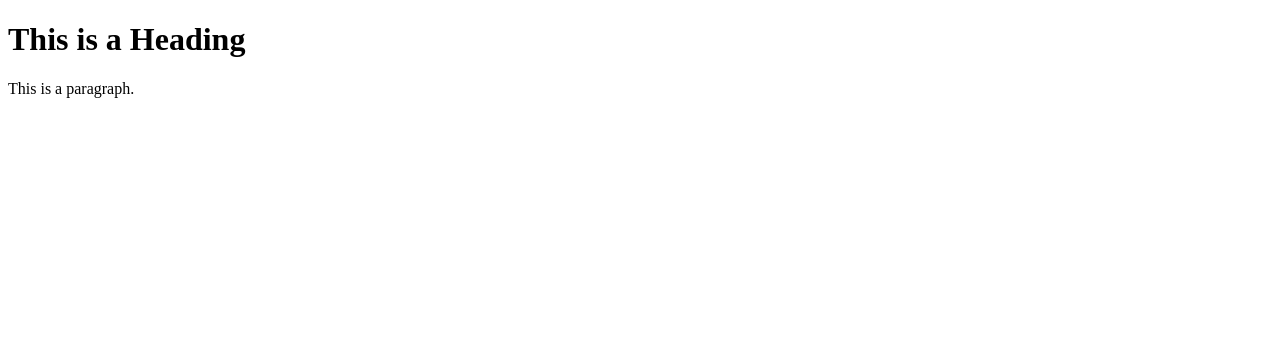
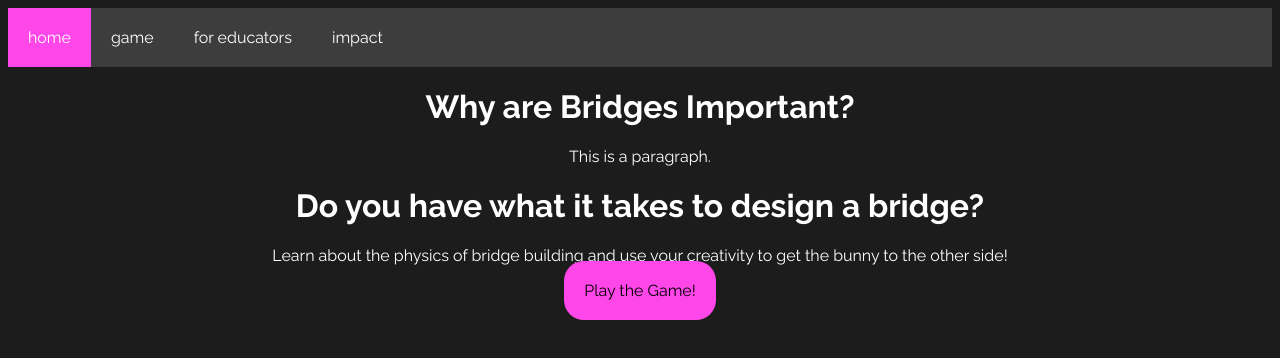
Before and after one commit to paulieHD/bridgebuilder, a plain HTML site: page index.html in a window 1280 px wide. Drawn offline with Linux system fonts and the light colour scheme.

Commit message:
settingup

```diff
--- a/index.html
+++ b/index.html
@@ -1,12 +1,31 @@
 <!DOCTYPE html>
 <html>
 <head>
+    <link rel="preconnect" href="https://fonts.googleapis.com">
+    <link rel="preconnect" href="https://fonts.gstatic.com" crossorigin>
+    <link href="https://fonts.googleapis.com/css2?family=Raleway:ital,wght@0,100..900;1,100..900&display=swap" rel="stylesheet">
+<link rel="stylesheet" href="styles.css">
 <title>hello world</title>
 </head>
 <body>
+    <ul class="menu">
+        <li><a href="index.html" class="active">home</a></li>
+        <li><a href="game.html">game</a></li>
+        <li><a href="about.html">for educators</a></li>
+        <li><a href="impact.html">impact</a></li>
+    </ul>
 
-<h1>This is a Heading</h1>
+<div style="text-align:center;">
+    <h1>Why are Bridges Important?</h1>
 <p>This is a paragraph.</p>
+<h1>Do you have what it takes to design a bridge?</h1>
+<p>Learn about the physics of bridge building and use your creativity
+     to get the bunny to the other side!</p>
+<div>
+    <a class="game" href="game.html">Play the Game!</a>
+</div>
+</div>
+
 
 </body>
 </html>
--- /dev/null
+++ b/styles.css
@@ -0,0 +1,38 @@
+ul.menu {
+    list-style-type: none;
+    margin: 0px;
+    padding: 0px;
+    overflow: hidden;
+    background-color: #3d3d3d;
+
+}
+li {
+    float: left;
+}
+li a {
+    display: inline-block;
+    color: rgb(255, 255, 255);
+    text-align: center;
+    padding: 20px 20px;
+    text-decoration: none;          /*no ugly underline*/
+}
+li a:hover {
+    background-color: rgb(32, 32, 32);
+}
+.active {
+    background-color: rgb(255, 70, 233);
+}
+
+body {
+    background-color: #1c1c1c;
+    font-family: "Raleway", sans-serif;
+    color: white;
+}
+
+.game {
+    background-color: rgb(255, 70, 233);
+    border-radius: 20px;
+    text-decoration: none;
+    color: black;
+    padding: 20px;
+}
```
Also changed, not shown: about.html (added, +23 -0 lines), game.html (added, +22 -0 lines), impact.html (added, +24 -0 lines), resources/css/index.css (deleted).
